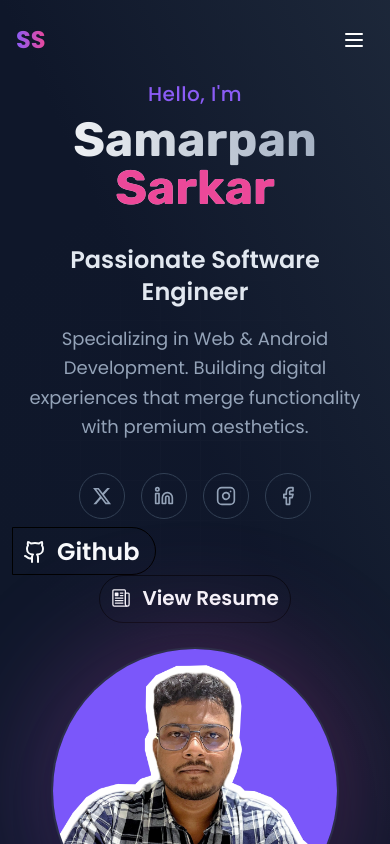
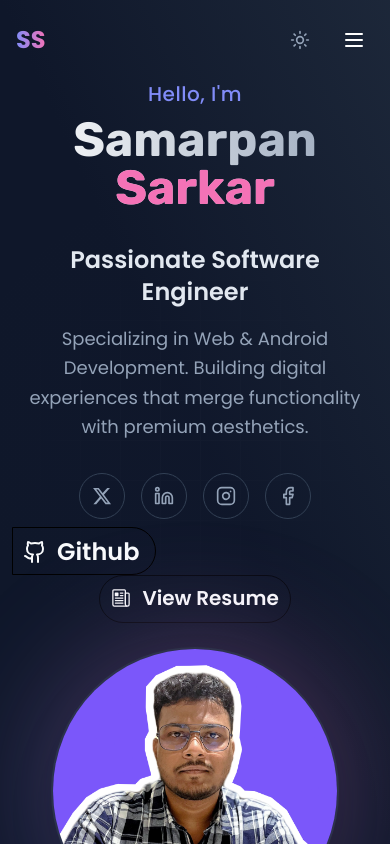
Before and after one commit to samarpansarkar/portfolio, a React (Vite) app: page / in a window 390 px wide. Shown: the top 844 px of the page. Built offline with nearby package versions, Linux system fonts and the light colour scheme; what tailwindcss-motion would draw is missing.

Commit message:
feat: Implement core portfolio frontend components including skills, navbar, and theme management.

```diff
--- a/src/components/navbar.jsx
+++ b/src/components/navbar.jsx
@@ -1,11 +1,13 @@
 import React, { useState, useEffect } from 'react';
-import { LuHouse, LuUser, LuLightbulb, LuPhone, LuMenu, LuX, LuLock } from "react-icons/lu";
+import { LuHouse, LuUser, LuLightbulb, LuPhone, LuMenu, LuX, LuLock, LuSun, LuMoon } from "react-icons/lu";
 import { Link, useLocation } from 'react-router-dom';
+import { useTheme } from '../context/ThemeContext';
 
 const Navbar = () => {
     const [nav, setNav] = useState(false);
     const [scrolled, setScrolled] = useState(false);
     const location = useLocation();
+    const { theme, toggleTheme } = useTheme();
 
     useEffect(() => {
         const handleScroll = () => {
@@ -46,15 +48,31 @@ const Navbar = () => {
                             <span>{link.label}</span>
                         </Link>
                     ))}
+                    <button
+                        onClick={toggleTheme}
+                        className="p-2 rounded-full hover:bg-white/10 transition-colors text-slate-400 hover:text-white"
+                        aria-label="Toggle Theme"
+                    >
+                        {theme === 'dark' ? <LuSun size={20} /> : <LuMoon size={20} />}
+                    </button>
                 </div>
 
                 {/* Mobile Menu Button */}
-                <button
-                    className="md:hidden text-white p-2 hover:bg-white/10 rounded-full transition-colors"
-                    onClick={() => setNav(!nav)}
-                >
-                    {nav ? <LuX size={24} /> : <LuMenu size={24} />}
-                </button>
+                <div className="md:hidden flex items-center space-x-4">
+                    <button
+                        onClick={toggleTheme}
+                        className="p-2 rounded-full hover:bg-white/10 transition-colors text-slate-400 hover:text-white"
+                        aria-label="Toggle Theme"
+                    >
+                        {theme === 'dark' ? <LuSun size={20} /> : <LuMoon size={20} />}
+                    </button>
+                    <button
+                        className="text-white p-2 hover:bg-white/10 rounded-full transition-colors"
+                        onClick={() => setNav(!nav)}
+                    >
+                        {nav ? <LuX size={24} /> : <LuMenu size={24} />}
+                    </button>
+                </div>
 
                 {/* Mobile Drawer */}
                 <div className={`fixed inset-y-0 right-0 w-64 bg-slate-900/95 backdrop-blur-xl transform transition-transform duration-300 ease-in-out border-l border-white/10 ${nav ? 'translate-x-0' : 'translate-x-full'} md:hidden`}>
--- /dev/null
+++ b/src/context/ThemeContext.jsx
@@ -0,0 +1,27 @@
+import React, { createContext, useContext, useState, useEffect } from 'react';
+
+const ThemeContext = createContext();
+
+export const ThemeProvider = ({ children }) => {
+    const [theme, setTheme] = useState(() => {
+        const savedTheme = localStorage.getItem('theme');
+        return savedTheme || 'dark'; // Default to dark
+    });
+
+    useEffect(() => {
+        document.documentElement.setAttribute('data-theme', theme);
+        localStorage.setItem('theme', theme);
+    }, [theme]);
+
+    const toggleTheme = () => {
+        setTheme((prevTheme) => (prevTheme === 'dark' ? 'light' : 'dark'));
+    };
+
+    return (
+        <ThemeContext.Provider value={{ theme, toggleTheme }}>
+            {children}
+        </ThemeContext.Provider>
+    );
+};
+
+export const useTheme = () => useContext(ThemeContext);
--- a/src/index.css
+++ b/src/index.css
@@ -6,33 +6,76 @@
 @tailwind utilities;
 
 :root {
-  --bg-primary: #0f172a;
-  --bg-secondary: #1e293b;
-  --accent-primary: #8b5cf6;
-  --accent-secondary: #ec4899;
-  --text-primary: #f8fafc;
-  --text-secondary: #94a3b8;
+  /* Light Mode */
+  --bg-primary: #f8fafc; /* Slate 50 */
+  --bg-secondary: #f1f5f9; /* Slate 100 */
+  --text-primary: #1e293b; /* Slate 800 - Darker for better contrast */
+  --text-secondary: #475569; /* Slate 600 */
+  --accent-primary: #6366f1; /* Indigo 500 */
+  --accent-secondary: #ec4899; /* Pink 500 */
+  --card-bg: rgba(
+    255,
+    255,
+    255,
+    0.9
+  ); /* More opaque white for better readability */
+  --nav-bg: rgba(255, 255, 255, 0.85);
+  --gradient-text: linear-gradient(
+    to right,
+    #4f46e5,
+    #db2777
+  ); /* Slightly darker gradient for text */
+  --gradient-bg: linear-gradient(
+    135deg,
+    #f8fafc 0%,
+    #e0f2fe 100%
+  ); /* Softer background gradient */
+}
+
+[data-theme="dark"] {
+  /* Dark Mode */
+  --bg-primary: #0f172a; /* Slate 900 */
+  --bg-secondary: #1e293b; /* Slate 800 */
+  --text-primary: #f8fafc; /* Slate 50 */
+  --text-secondary: #cbd5e1; /* Slate 300 */
+  --accent-primary: #818cf8; /* Indigo 400 */
+  --accent-secondary: #f472b6; /* Pink 400 */
+  --card-bg: rgba(30, 41, 59, 0.7); /* Slate 800 with opacity */
+  --nav-bg: rgba(15, 23, 42, 0.7);
+  --gradient-text: linear-gradient(to right, #818cf8, #f472b6);
+  --gradient-bg: linear-gradient(135deg, #0f172a 0%, #1e293b 100%);
 }
 
 body {
-  background-color: var(--bg-primary);
+  background: var(--gradient-bg);
+  background-attachment: fixed; /* Parallax-like effect */
   color: var(--text-primary);
   font-family: "Poppins", sans-serif;
   overflow-x: hidden;
+  transition: background 0.3s ease, color 0.3s ease;
 }
 
 @layer utilities {
   .glass {
-    background: rgba(255, 255, 255, 0.05);
+    background: var(--card-bg);
     backdrop-filter: blur(10px);
     -webkit-backdrop-filter: blur(10px);
     border: 1px solid rgba(255, 255, 255, 0.1);
+    box-shadow: 0 4px 6px -1px rgba(0, 0, 0, 0.1),
+      0 2px 4px -1px rgba(0, 0, 0, 0.06);
   }
 
   .glass-nav {
-    background: rgba(15, 23, 42, 0.7);
+    background: var(--nav-bg);
     backdrop-filter: blur(12px);
     -webkit-backdrop-filter: blur(12px);
     border-bottom: 1px solid rgba(255, 255, 255, 0.05);
   }
+
+  .text-gradient {
+    background: var(--gradient-text);
+    -webkit-background-clip: text;
+    -webkit-text-fill-color: transparent;
+    background-clip: text;
+  }
 }
--- a/src/main.jsx
+++ b/src/main.jsx
@@ -2,9 +2,12 @@ import { StrictMode } from 'react'
 import { createRoot } from 'react-dom/client'
 import App from './App.jsx'
 import './index.css'
+import { ThemeProvider } from './context/ThemeContext.jsx'
 
 createRoot(document.getElementById('root')).render(
   <StrictMode>
-    <App />
+    <ThemeProvider>
+      <App />
+    </ThemeProvider>
   </StrictMode>,
 )
--- a/tailwind.config.js
+++ b/tailwind.config.js
@@ -4,10 +4,16 @@ export default {
   theme: {
     extend: {
       colors: {
-        "bg-primary": "#0f172a",
-        "bg-secondary": "#1e293b",
-        "accent-primary": "#8b5cf6",
-        "accent-secondary": "#ec4899",
+        "bg-primary": "var(--bg-primary)",
+        "bg-secondary": "var(--bg-secondary)",
+        "text-primary": "var(--text-primary)",
+        "text-secondary": "var(--text-secondary)",
+        "accent-primary": "var(--accent-primary)",
+        "accent-secondary": "var(--accent-secondary)",
+        "card-bg": "var(--card-bg)",
+      },
+      backgroundImage: {
+        "gradient-text": "var(--gradient-text)",
       },
       fontFamily: {
         poppins: ["Poppins", "sans-serif"],
```
Also changed, not shown: src/components/skills.jsx (+11 -11 lines).
